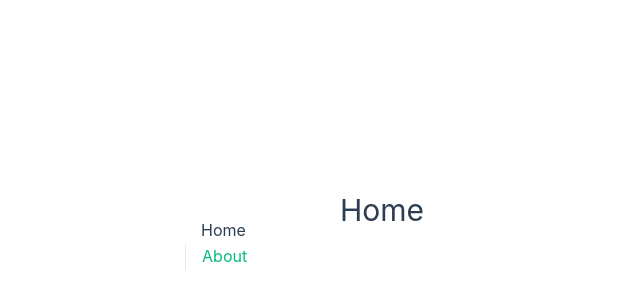
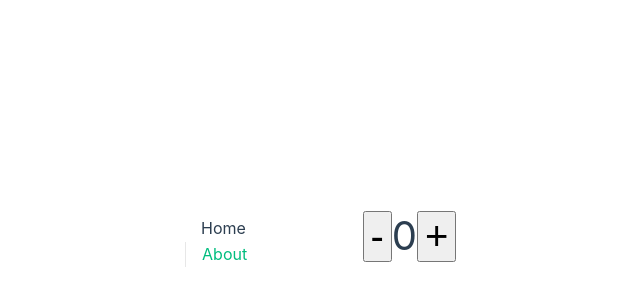
Before and after one commit to brunnoDatum/vue-composition-api-basics, a Vue app: page / in a window 1280 px wide. Shown: the part 164-464 px from the top of the page, without its empty margins (300-940 px from the left). Built offline with nearby package versions, Linux system fonts and the light colour scheme.

Commit message:
Applied Composition API

```diff
--- a/src/views/HomeView.vue
+++ b/src/views/HomeView.vue
@@ -1,5 +1,41 @@
 <template>
   <div class="home">
-    <h1>Home</h1>
+    <div>
+      <button class="btn" @click="decreaseCounter">-</button>
+      <span class="counter">{{ counter }}</span>
+      <button class="btn" @click="increaseCounter">+</button>
+    </div>
   </div>
 </template>
+
+<script>
+import { ref } from "vue";
+
+export default {
+  setup(props) {
+    const counter = ref(0);
+
+    const increaseCounter = () => {
+      counter.value++;
+    };
+
+    const decreaseCounter = () => {
+      counter.value--;
+    };
+
+    return { counter, increaseCounter, decreaseCounter };
+  },
+};
+</script>
+
+<style>
+.home {
+  text-align: center;
+  padding: 20px;
+}
+
+.btn,
+.counter {
+  font-size: 40px;
+}
+</style>
```
